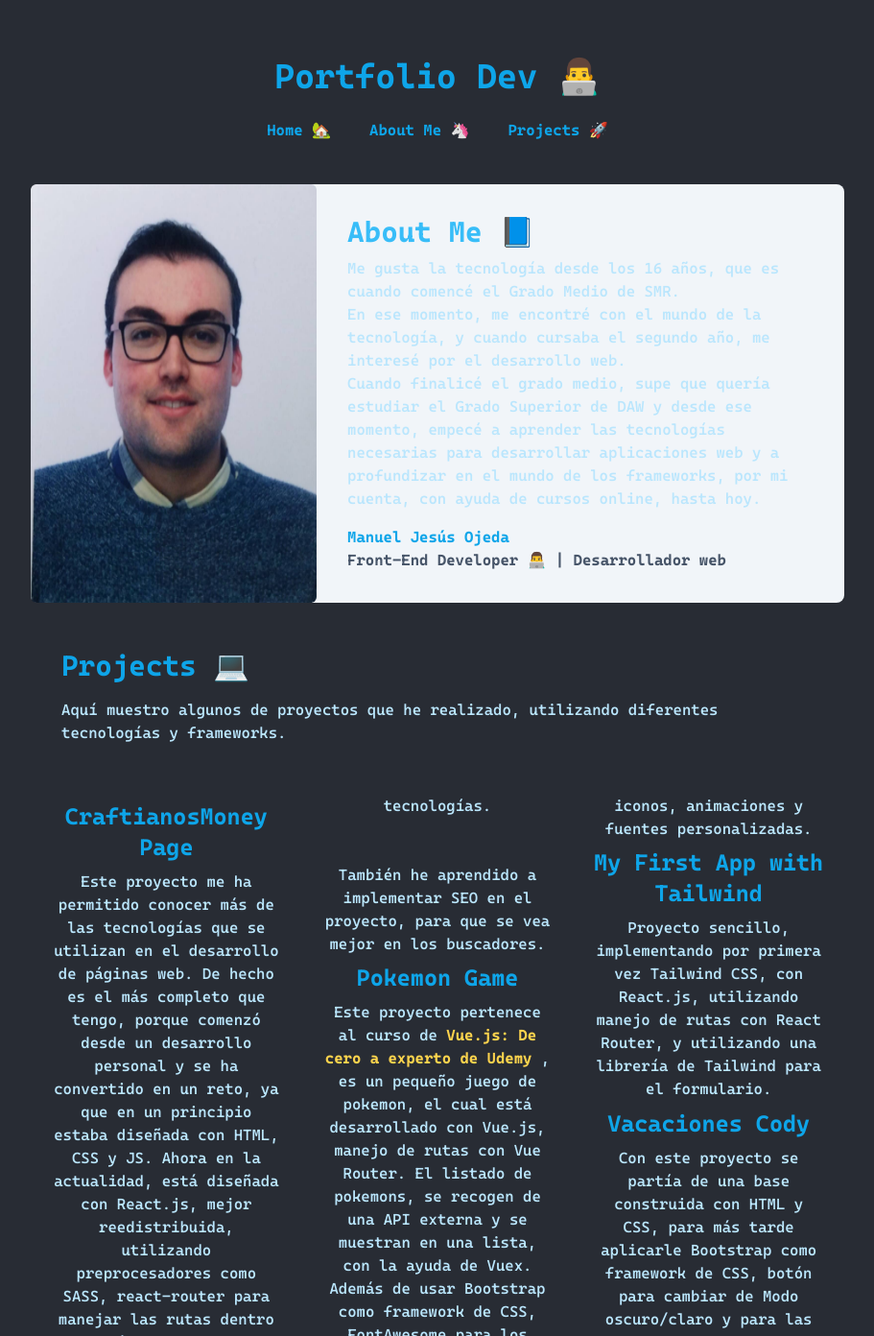
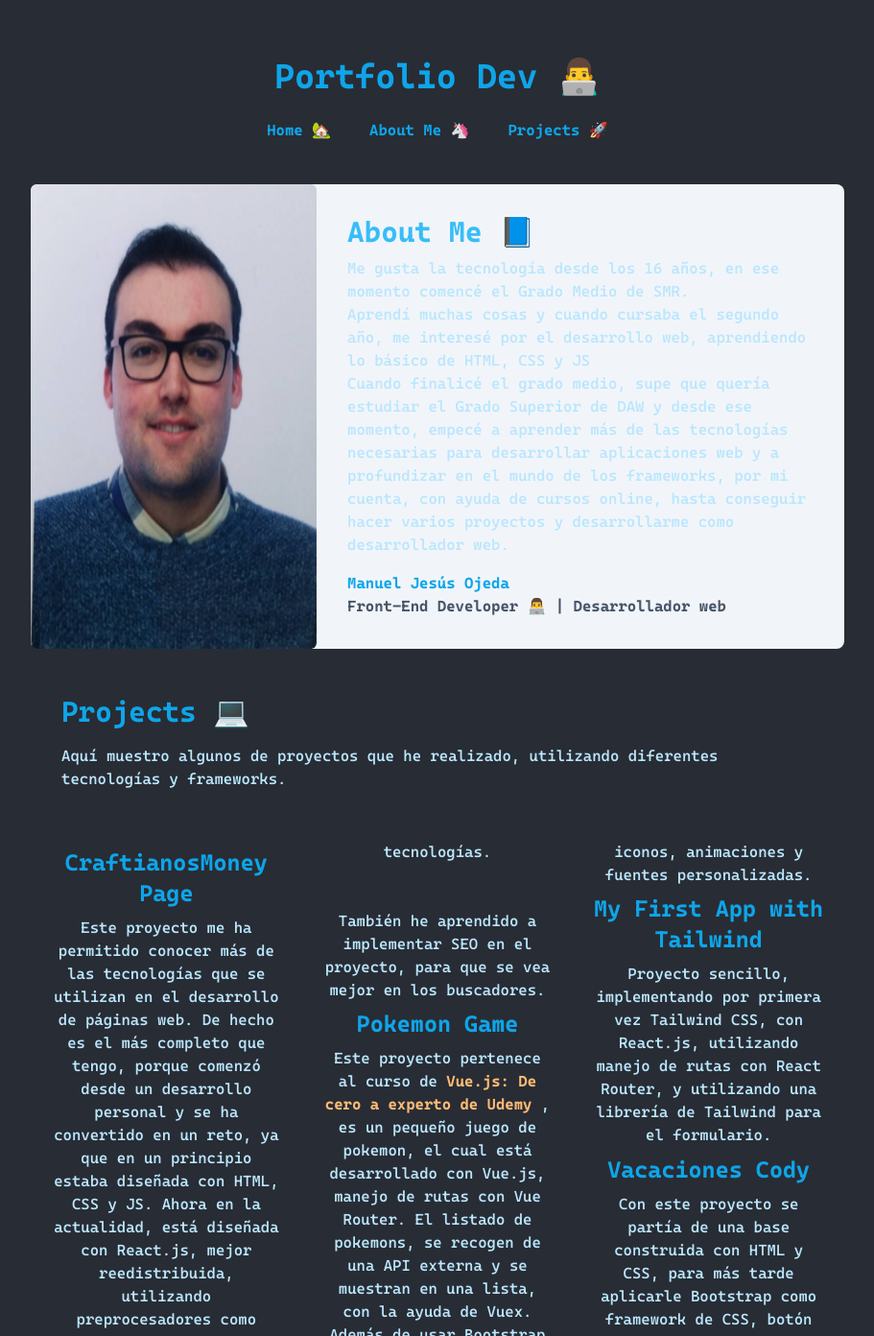
Before and after one commit to mjesusoj/portfolio, a Vue app: page / in a window 1280 px wide. Shown: the top 1392 px of the page at 96% size, without its empty margins (184-1095 px from the left). Built offline with nearby package versions, Linux system fonts and the light colour scheme.

Commit message:
Change colors, AboutMe and more #1

```diff
--- a/src/assets/css/index.css
+++ b/src/assets/css/index.css
@@ -10,3 +10,38 @@
 * {
     font-family: cascadiaCode;
 }
+
+body::-webkit-scrollbar {
+    width: 10px;
+    height: 10px;
+}
+
+/* Ponemos un color de fondo y redondeamos las esquinas del thumb */
+body::-webkit-scrollbar-thumb {
+    background:  #38bdf8;
+    border-radius: 10px;
+    border-right: 2px solid #38bdf8;
+}
+
+/* Cambiamos el fondo y agregamos una sombra cuando esté en hover */
+body::-webkit-scrollbar-thumb:hover {
+    background: #0ea5e9;
+    /* box-shadow: 0 0 2px 1px rgba(0, 0, 0, 0.2); */
+}
+
+/* Cambiamos el fondo cuando esté en active */
+body::-webkit-scrollbar-thumb:active {
+    background-color: #0ea5e9;
+}
+
+/* Ponemos un color de fondo y redondeamos las esquinas del track */
+body::-webkit-scrollbar-track {
+    background: #e1e1e1;
+    border-radius: 4px;
+}
+
+/* Cambiamos el fondo cuando esté en active o hover */
+body::-webkit-scrollbar-track:hover,
+body::-webkit-scrollbar-track:active {
+  background: #d4d4d4;
+}
--- a/src/components/AboutMe.vue
+++ b/src/components/AboutMe.vue
@@ -7,14 +7,15 @@
                     About Me 📘
                 </h2>
                 <p class="text-sky-200 font-medium mt-2">
-                    Me gusta la tecnología desde los 16 años, que es cuando comencé el Grado Medio de SMR.
+                    Me gusta la tecnología desde los 16 años, en ese momento comencé el Grado Medio de SMR.
                     <br />
-                    En ese momento, me encontré con el mundo de la tecnología, y cuando cursaba el segundo año,
-                    me interesé por el desarrollo web.
+                    Aprendí muchas cosas y cuando cursaba el segundo año,
+                    me interesé por el desarrollo web, aprendiendo lo básico de HTML, CSS y JS
                     <br />
                     Cuando finalicé el grado medio, supe que quería estudiar el Grado Superior de DAW y desde ese momento,
-                    empecé a aprender las tecnologías necesarias para desarrollar aplicaciones web y
-                    a profundizar en el mundo de los frameworks, por mi cuenta, con ayuda de cursos online, hasta hoy.
+                    empecé a aprender más de las tecnologías necesarias para desarrollar aplicaciones web y
+                    a profundizar en el mundo de los frameworks, por mi cuenta, con ayuda de cursos online,
+                    hasta conseguir hacer varios proyectos y desarrollarme como desarrollador web.
                 </p>
             </blockquote>
             <figcaption class="font-bold">
--- a/src/components/HelloWorld.vue
+++ /dev/null
@@ -1,18 +0,0 @@
-<template>
-  <header>
-    <img class="bg-clip-border" alt="Vue logo" src="../assets/logo.png" />
-    <h1 class="text-5xl text-sky-500 font-bold bg-clip-text text-transparent">
-      Hello world!
-    </h1>
-  </header>
-</template>
-
-<script setup>
-
-</script>
-
-<style scoped>
-  a {
-    color: #42b983;
-  }
-</style>
--- a/src/components/Projects.vue
+++ b/src/components/Projects.vue
@@ -29,7 +29,7 @@
                 </a>
                 <p class="font-medium mt-2">
                     Este proyecto pertenece al curso de
-                    <a class="text-amber-300 hover:text-amber-500 font-bold" href="https://www.udemy.com/course/vuejs-fh/" target="_blank" rel="noopener noreferrer">
+                    <a class="text-orange-300 hover:text-orange-400 font-bold" href="https://www.udemy.com/course/vuejs-fh/" target="_blank" rel="noopener noreferrer">
                         Vue.js: De cero a experto de Udemy
                     </a>,
                     es un pequeño juego de pokemon, el cual está desarrollado con Vue.js, manejo de rutas con Vue Router.
@@ -70,4 +70,6 @@
     .list > div {
         margin-top: 3%;
     }
+
+    /* color: #42b983; */
 </style>
--- a/src/components/ui/Footer.vue
+++ b/src/components/ui/Footer.vue
@@ -1,14 +1,14 @@
 <template>
     <nav class="flex sm:justify-center space-x-4 mt-4">
       <a
-        class="rounded-lg px-3 py-2 text-sky-500 font-bold hover:bg-amber-400 hover:text-slate-900"
+        class="rounded-lg px-3 py-2 text-sky-500 font-bold hover:bg-orange-400 hover:text-slate-900"
         href="https://www.linkedin.com/in/mjesusoj"
         target="_blank" rel="noopener noreferrer"
         >
           My profile on LinkedIn 💻
       </a>
       <a
-        class="rounded-lg px-3 py-2 text-sky-500 font-bold hover:bg-amber-400 hover:text-slate-900"
+        class="rounded-lg px-3 py-2 text-sky-500 font-bold hover:bg-orange-400 hover:text-slate-900"
         href="https://github.com/mjesusoj/portfolio"
         target="_blank" rel="noopener noreferrer"
         >
--- a/src/components/ui/Navbar.vue
+++ b/src/components/ui/Navbar.vue
@@ -1,19 +1,19 @@
 <template>
     <nav class="flex sm:justify-center space-x-4">
       <a
-        class="rounded-lg px-3 py-2 text-sky-500 font-bold hover:bg-amber-400 hover:text-slate-900"
+        class="rounded-lg px-3 py-2 text-sky-500 font-bold hover:bg-orange-400 hover:text-slate-900"
         href="#"
         >
           Home 🏡
       </a>
       <a
-        class="rounded-lg px-3 py-2 text-sky-500 font-bold hover:bg-amber-400 hover:text-slate-900"
+        class="rounded-lg px-3 py-2 text-sky-500 font-bold hover:bg-orange-400 hover:text-slate-900"
         href="#about-me"
         >
           About Me 🦄
       </a>
       <a
-        class="rounded-lg px-3 py-2 text-sky-500 font-bold hover:bg-amber-400 hover:text-slate-900"
+        class="rounded-lg px-3 py-2 text-sky-500 font-bold hover:bg-orange-400 hover:text-slate-900"
         href="#projects"
         >
           Projects 🚀
```
